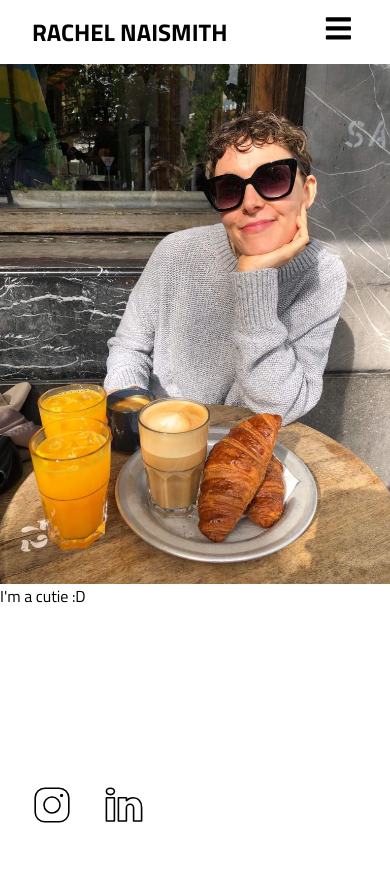
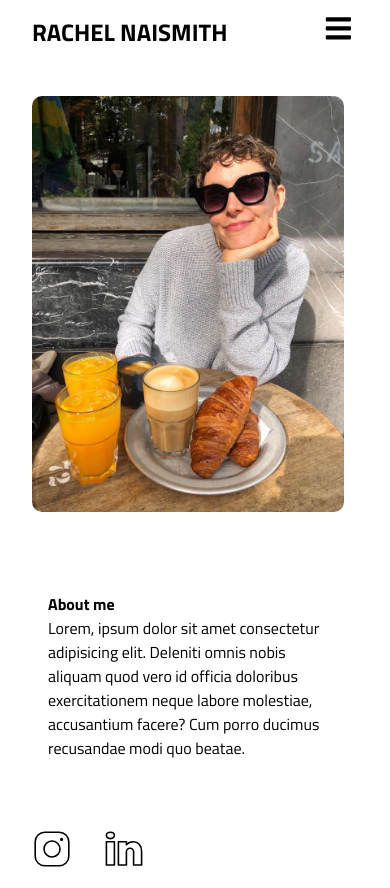
Before and after one commit to HamzaZbili/Write-Food-Client, a React (Create React App) app: page /aboutme in a window 390 px wide. Before the commit the page ends 844 px from the top, so only its background shows below. Built offline with nearby package versions, Linux system fonts and the light colour scheme; no server answers.

Commit message:
added responsive css to about me page

```diff
--- a/src/components/article components/articleCard.css
+++ b/src/components/article components/articleCard.css
@@ -66,7 +66,7 @@
 }
 @media only screen and (max-width: 430px) {
     .articleCard {
-        height: 15rem;
-        width: 16rem;
+        height: 18rem;
+        width: 20rem;
     }
 }
--- a/src/components/pages/AboutMe.jsx
+++ b/src/components/pages/AboutMe.jsx
@@ -1,11 +1,20 @@
 import React from "react";
 import rachel from "../../images/rachel.jpeg";
+import "./aboutMe.css";
 
 const AboutMe = () => {
   return (
     <>
-      <img src={rachel} alt="rachel" />
-      <div>I'm a cutie :D</div>
+      <div className="aboutMeContainer">
+        <img src={rachel} alt="rachel" className="aboutMeImage" />
+        <div className="aboutMeText">
+          <h4>About me</h4>
+          Lorem, ipsum dolor sit amet consectetur adipisicing elit. Deleniti
+          omnis nobis aliquam quod vero id officia doloribus exercitationem
+          neque labore molestiae, accusantium facere? Cum porro ducimus
+          recusandae modi quo beatae.
+        </div>
+      </div>
     </>
   );
 };
--- a/src/components/pages/Contact.jsx
+++ b/src/components/pages/Contact.jsx
@@ -1,7 +1,7 @@
 import React from "react";
 
 const Contact = () => {
-  return <div>Call me baby</div>;
+  return <div>rmnaismith@me.com</div>;
 };
 
 export default Contact;
--- /dev/null
+++ b/src/components/pages/aboutMe.css
@@ -0,0 +1,31 @@
+.aboutMeContainer {
+    display: flex;
+}
+
+.aboutMeImage {
+    width: 30vw;
+    border-radius: 10px;
+    margin: 3rem;
+}
+
+.aboutMeText {
+    align-self: center;
+    margin: 3rem;
+    padding: 3rem;
+}
+
+@media only screen and (max-width: 735px) {
+    .aboutMeContainer {
+        flex-direction: column;
+    }
+    .aboutMeImage {
+        width: 80vw;
+        border-radius: 10px;
+        margin: 2rem;
+    }
+    .aboutMeText {
+        align-self: auto;
+        margin: 0;
+        padding: 3rem;
+    }
+}
```
